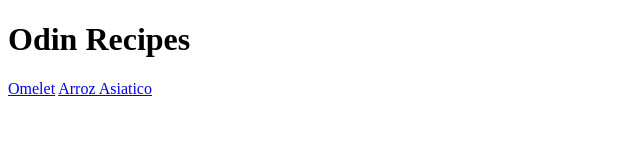
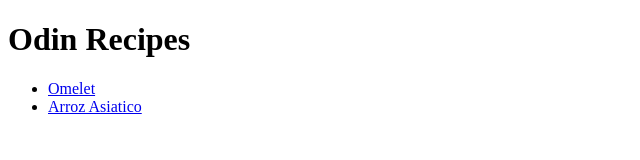
Before and after one commit to mar2177/odin-recipes, a plain HTML site: page index.html in a window 1280 px wide. Shown: the whole page, without its empty margins (0-640 px from the left). Drawn offline with Linux system fonts and the light colour scheme.

Commit message:
put links to recipes in an unordered list

```diff
--- a/index.html
+++ b/index.html
@@ -8,8 +8,9 @@
 <body>
     <h1>Odin Recipes</h1>
 
-
-    <a href="./recipes/omelet.html">Omelet</a>
-    <a href="./recipes/arroz-asiatico.html">Arroz Asiatico</a>
+    <ul>
+        <li><a href="./recipes/omelet.html">Omelet</a></li>
+        <li><a href="./recipes/arroz-asiatico.html">Arroz Asiatico</a>
+    </ul>
 </body>
 </html>
```
